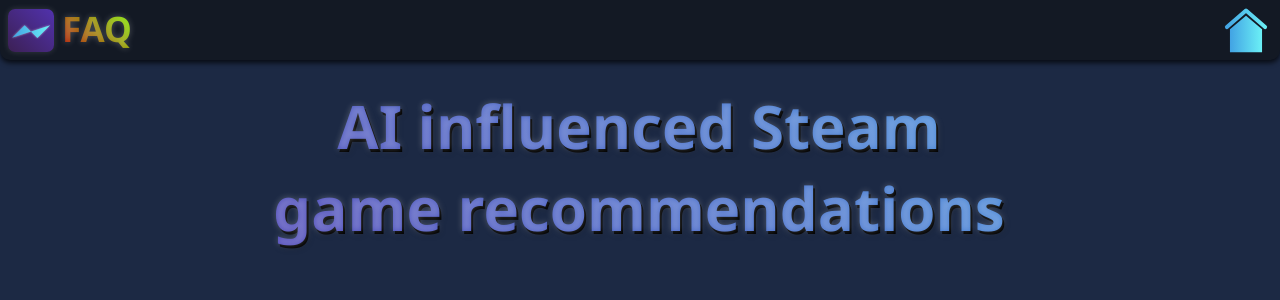
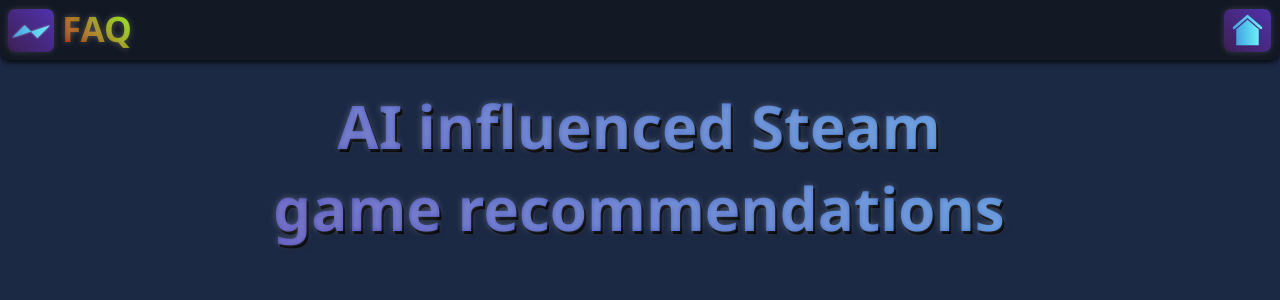
Before and after one commit to wtrstylus-331/Steam-Recommender, a Django app: page /faq/ in a window 1280 px wide. Shown: the top 300 px of the page. Run offline with Django 5.2, Linux system fonts and the light colour scheme.

Commit message:
Update faq.html

```diff
--- a/templates/faq.html
+++ b/templates/faq.html
@@ -15,7 +15,7 @@
             <div><img class="logo_image" src="{% static 'images/favicon_color.svg' %}" alt="icon"></div>
             <div><h1 class="header-title">FAQ</h1></div>
             <button onclick="window.location.href='{% url 'index' %}'" class="home_btn">
-                <img class="faq_image" src="{% static 'images/home_color.svg' %}" alt="home">
+                <img class="home_image" src="{% static 'images/home_color.svg' %}" alt="home">
             </button>
         </div>
 
```
